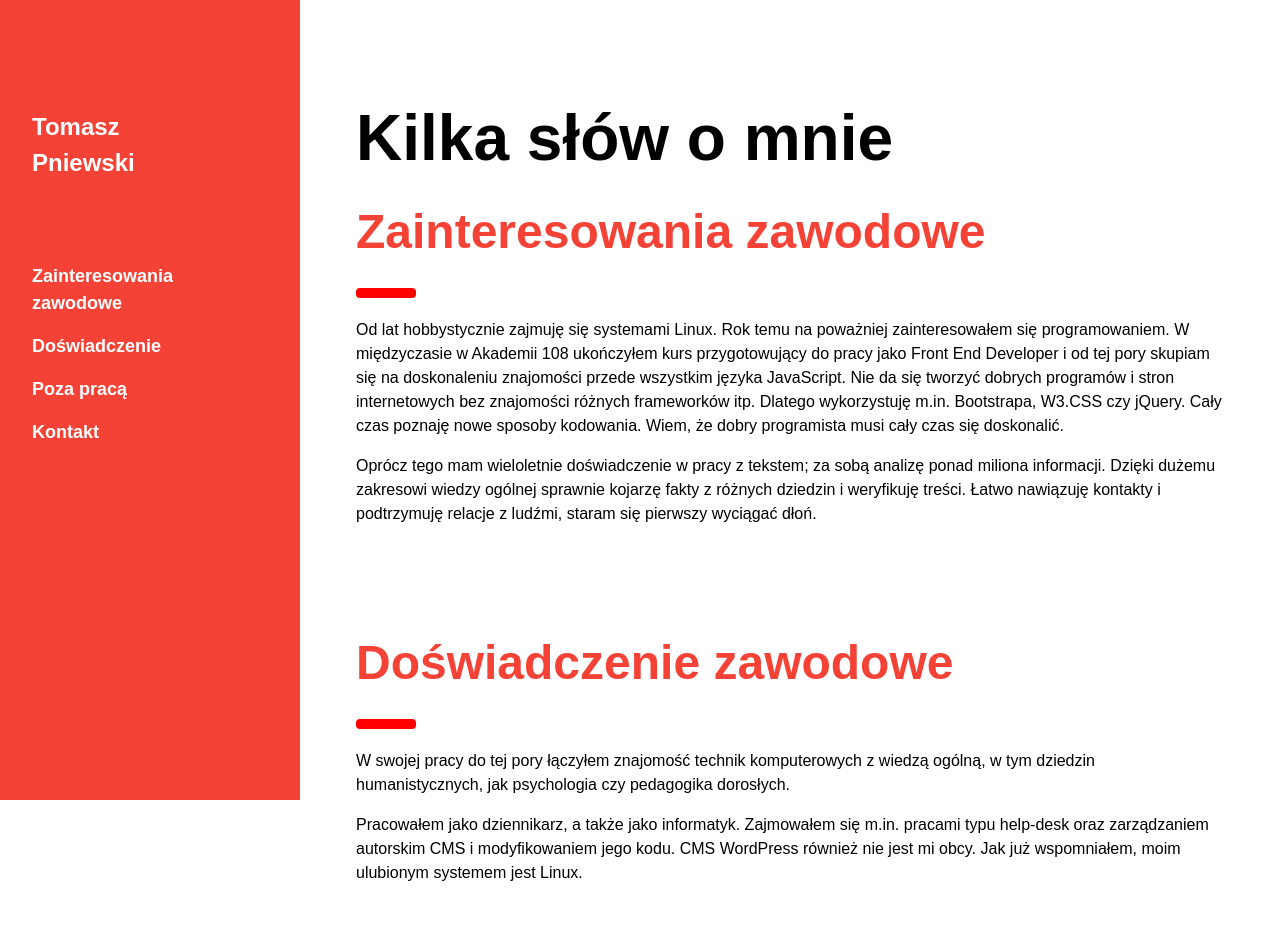
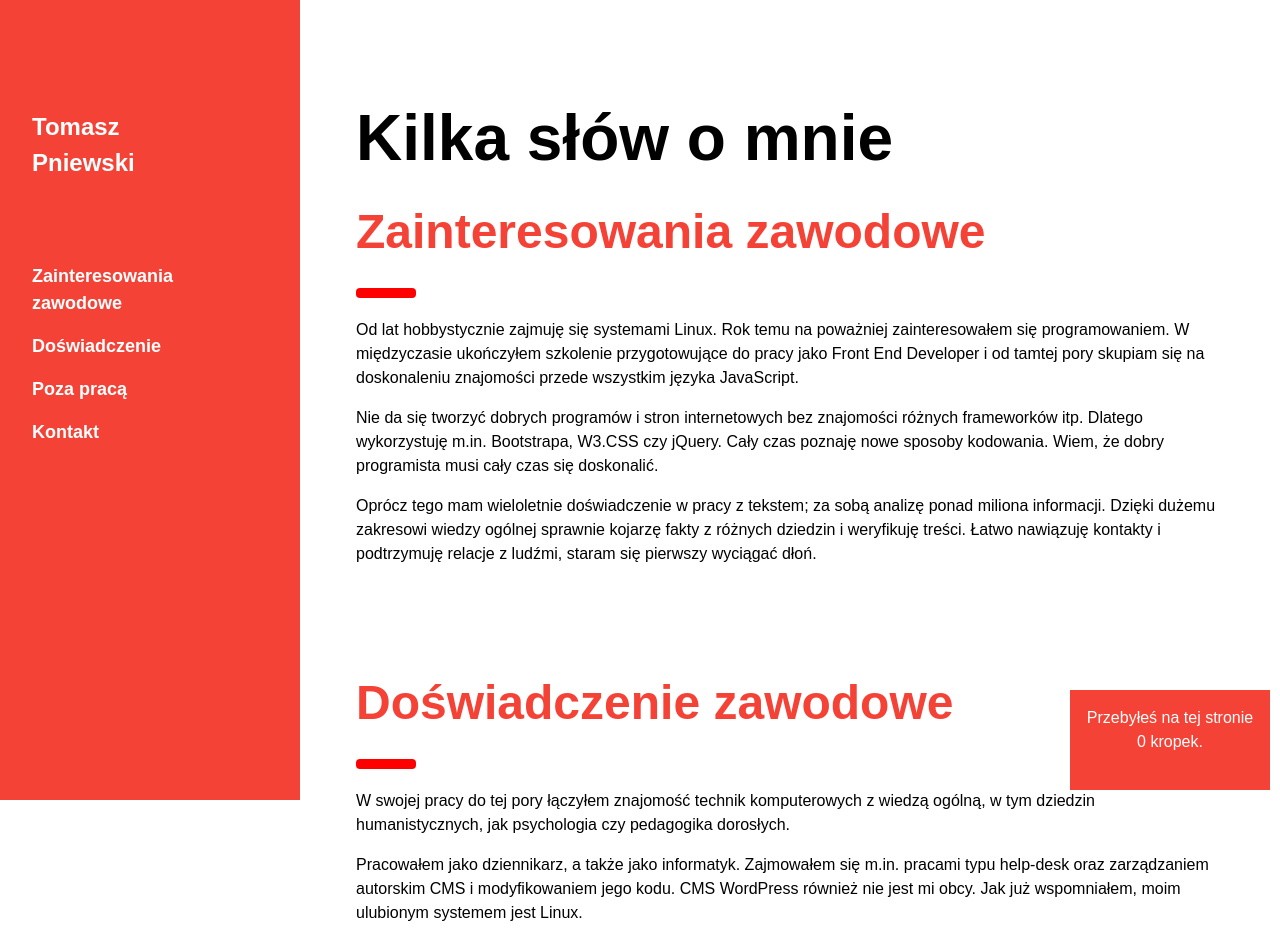
Before and after one commit to elektrotomala/portfolio, a plain HTML site: page index.htm in a window 1280 px wide. Shown: the top 945 px of the page. Drawn offline with nearby package versions, Linux system fonts and the light colour scheme; a web font is replaced by a local one.

Commit message:
gh-paginy

```diff
--- a/CSS/style.css
+++ b/CSS/style.css
@@ -1,4 +1,4 @@
-#liczby {
+#liczbaKropek {
     width: 200px;
     height: 100px;
     background-color: chartreuse;
@@ -9,31 +9,8 @@
     color: beige;
 }
 
-/*
-
-@keyframes animki {
-   0% {
-       transform: translate3d(45deg,56deg,77deg);
-       transform: rotateX(70deg);
-       transform: rotateY(70deg);
-       transform: translateX(-600px);
-    }
-
-    50%{
-        color: aqua;
-        transform: scale(2);
-            }
-    100%{
-        transform: matrix3d(3);
-        color: crimson;
-           transform: rotateX(50deg);
-       transform: rotateY(50deg);
-    }
+#liczbaKropek>p {
+    text-align: center;
+    vertical-align: middle;
+    display: block;
 }
-
-div.w3-container h3:hover {
-animation-name: animki;
-    animation-duration: 2s;
-    animation-iteration-count: infinite;
-}
-*/
--- a/JS/main.js
+++ b/JS/main.js
@@ -1,12 +1,9 @@
+var x = 0;
 
-$("nav").click(function(){
-    $("#liczby").toggle(1000);
-
+$('html').mousemove(function () {
+    $('#paragrafKropek').text('Przebyłeś na tej stronie ' + x + ' kropek.');
+    x++;
 });
-
-// $("#liczby").click(function(){
-//   $(this).css("background","yellow");
-// });
 
 
 
--- a/index.htm
+++ b/index.htm
@@ -49,8 +49,10 @@
     <hr style="width:50px;border:5px solid red" class="w3-round">
 
     <p>
-    Od lat hobbystycznie zajmuję się systemami Linux. Rok temu na poważniej zainteresowałem się programowaniem. W międzyczasie w Akademii 108 ukończyłem kurs przygotowujący do pracy jako Front End Developer i od tej pory skupiam się na doskonaleniu znajomości przede wszystkim języka JavaScript. Nie da się tworzyć dobrych programów i stron internetowych bez znajomości różnych frameworków itp. Dlatego wykorzystuję m.in. Bootstrapa, W3.CSS czy jQuery. Cały czas poznaję nowe sposoby kodowania. Wiem, że dobry programista musi cały czas się doskonalić.</p>
-	<p>Oprócz tego mam wieloletnie doświadczenie w pracy z tekstem; za sobą analizę ponad miliona informacji. Dzięki dużemu zakresowi wiedzy ogólnej sprawnie kojarzę fakty z różnych dziedzin i weryfikuję treści. Łatwo nawiązuję kontakty i podtrzymuję relacje z ludźmi, staram się pierwszy wyciągać dłoń.
+    Od lat hobbystycznie zajmuję się systemami Linux. Rok temu na poważniej zainteresowałem się programowaniem. W międzyczasie ukończyłem szkolenie przygotowujące do pracy jako Front End Developer i od tamtej pory skupiam się na doskonaleniu znajomości przede wszystkim języka JavaScript.
+    </p>
+    <p>Nie da się tworzyć dobrych programów i stron internetowych bez znajomości różnych frameworków itp. Dlatego wykorzystuję m.in. Bootstrapa, W3.CSS czy jQuery. Cały czas poznaję nowe sposoby kodowania. Wiem, że dobry programista musi cały czas się doskonalić.</p>
+    <p>Oprócz tego mam wieloletnie doświadczenie w pracy z tekstem; za sobą analizę ponad miliona informacji. Dzięki dużemu zakresowi wiedzy ogólnej sprawnie kojarzę fakty z różnych dziedzin i weryfikuję treści. Łatwo nawiązuję kontakty i podtrzymuję relacje z ludźmi, staram się pierwszy wyciągać dłoń.
     </p>
 
   </div>
@@ -134,7 +136,7 @@
 
 
 
-<!-- <div id="liczby" class="w3-container w3-red" ><p>0</p></div> -->
+<div id="liczbaKropek" class="w3-container w3-red" ><p id="paragrafKropek">Przebyłeś na tej stronie 0 kropek.</p></div>
 
 
 </body></html>
```
